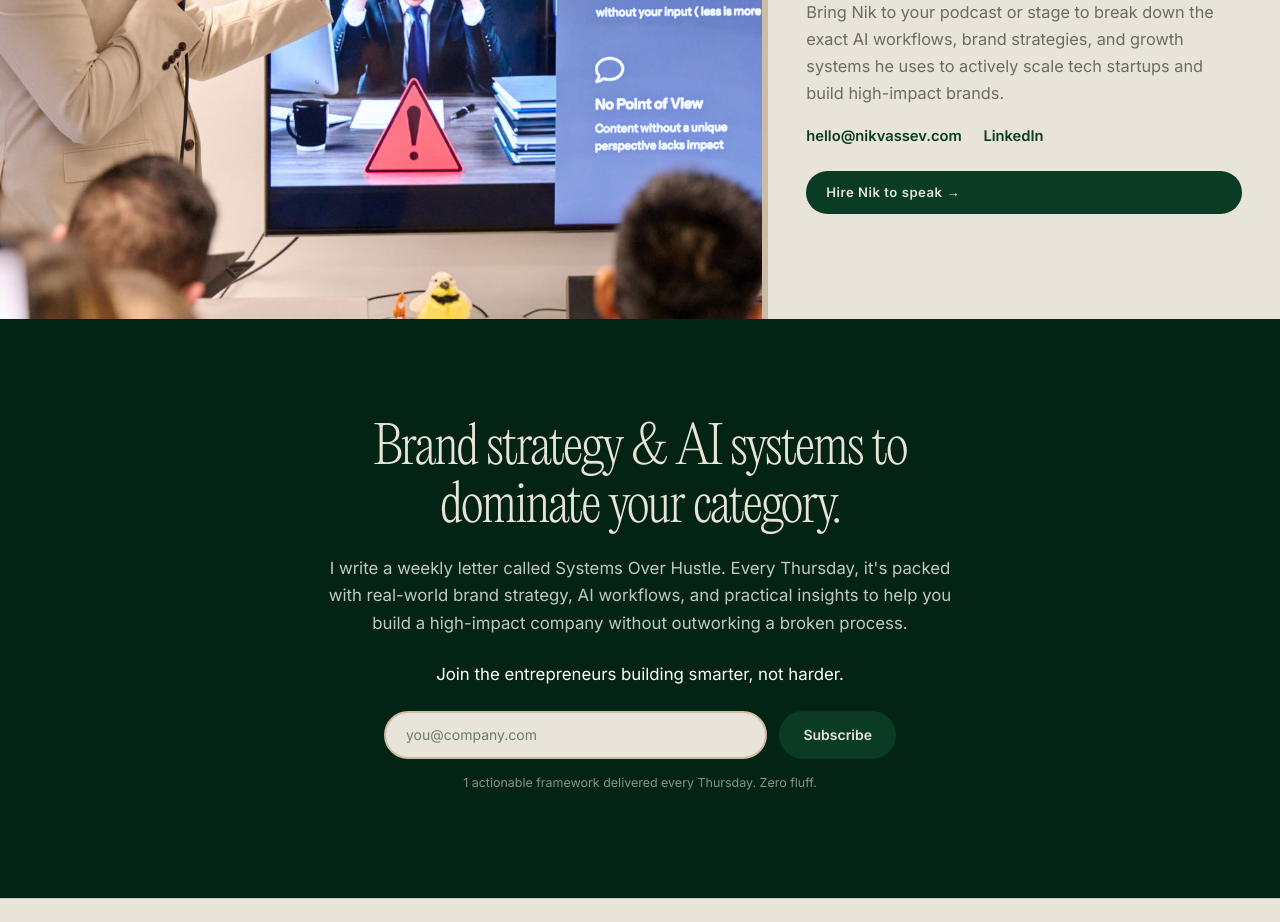
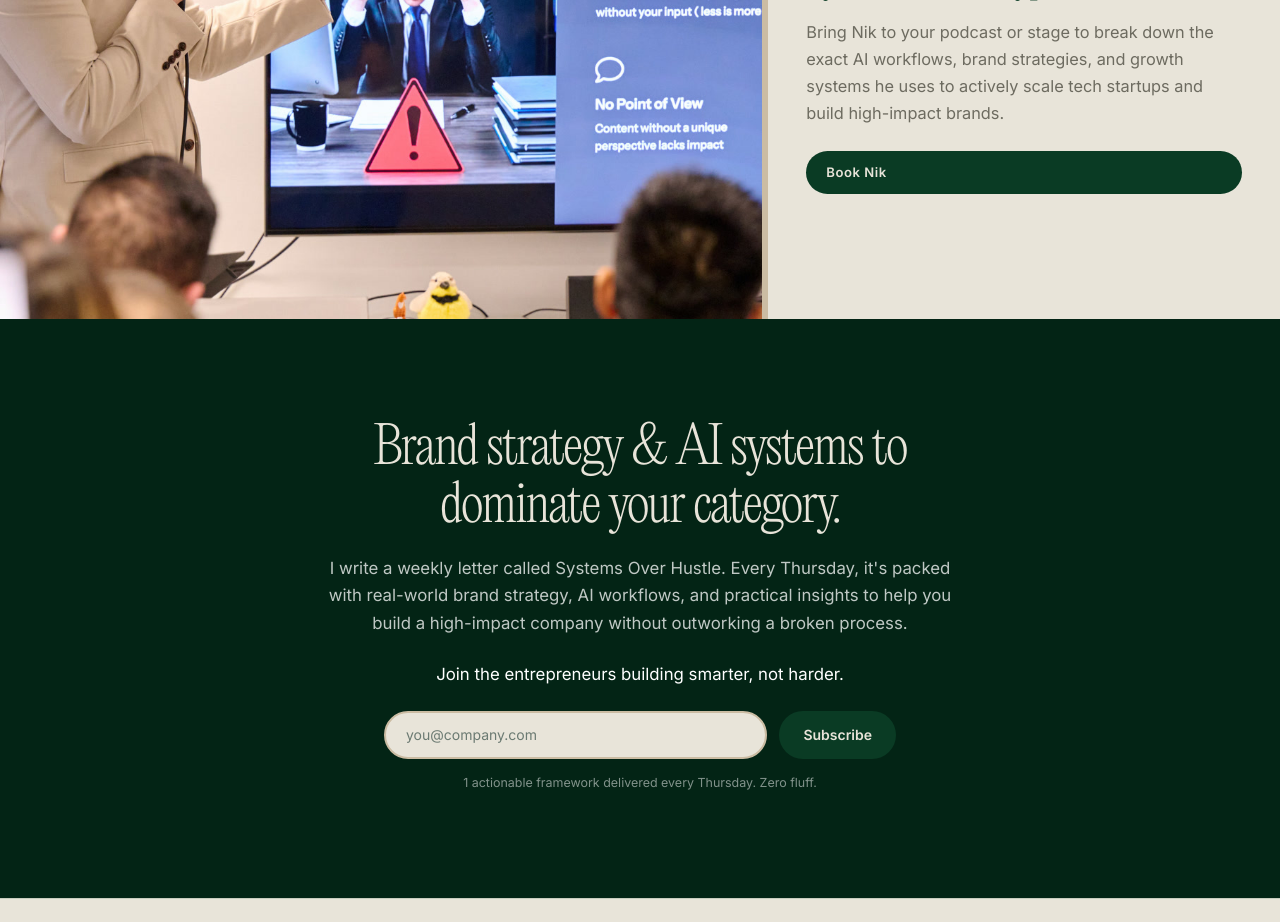
Before and after one commit to thenikvassev/nikvassev-site, a Next.js app: page / in a window 1280 px wide. Shown: the part 3420-4342 px from the top of the page. Built offline with nearby package versions, Linux system fonts and the light colour scheme; what @nitrosend/sdk would draw is missing.

Commit message:
Speaker CTA: Book Nik only → Tally form

```diff
--- a/src/app/page.tsx
+++ b/src/app/page.tsx
@@ -107,21 +107,13 @@ export default function HomePage() {
             workflows, brand strategies, and growth systems he uses to
             actively scale tech startups and build high-impact brands.
           </p>
-          <p className="nv-speaking-contact">
-            <a href={`mailto:${siteConfig.email}`}>{siteConfig.email}</a>
-            <a
-              href={siteConfig.social.linkedin}
-              target="_blank"
-              rel="noopener noreferrer"
-            >
-              LinkedIn
-            </a>
-          </p>
           <a
             className="nv-speaking-cta"
-            href={`mailto:${siteConfig.email}`}
+            href="https://tally.so/r/7RkyqR"
+            target="_blank"
+            rel="noopener noreferrer"
           >
-            Hire Nik to speak →
+            Book Nik
           </a>
         </div>
       </section>
```
